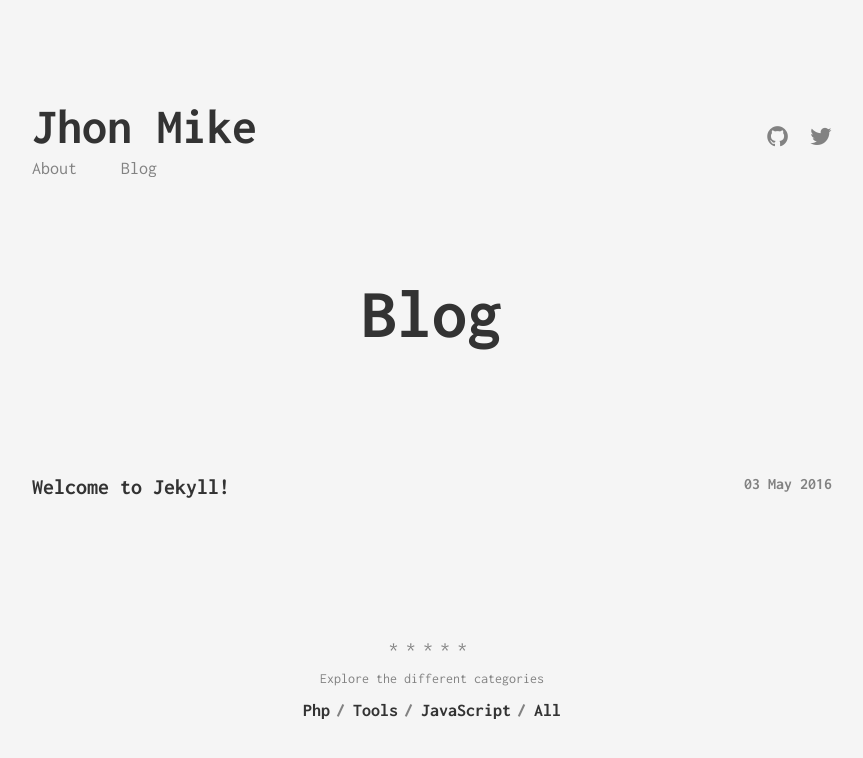
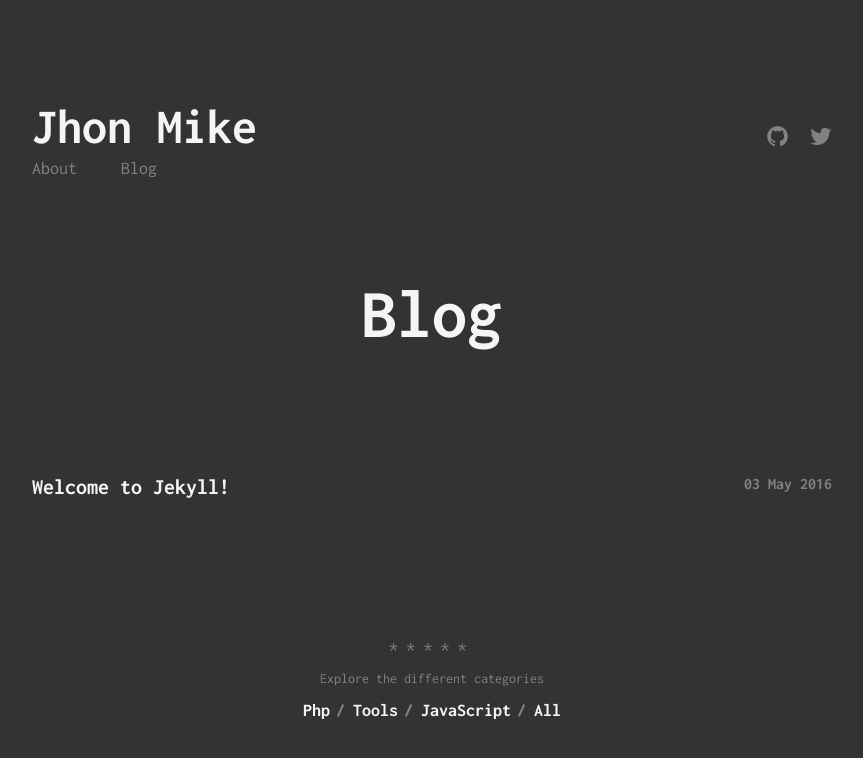
Before and after one commit to jhonmike/website, a Jekyll site: the page built from index.html, in a window 1280 px wide. Shown: the top 758 px of the page, without its empty margins (208-1071 px from the left). Built offline with Jekyll 4.4.1, drawn with Linux system fonts in a browser that asks for light colours.

Commit message:
color theme

```diff
--- a/css/main.scss
+++ b/css/main.scss
@@ -6,8 +6,8 @@ sitemap:
 @charset "utf-8";
 
 /* =Colors */
-$dorian: #F5F5F5;
-$iron: #333333;
+$dorian: #333333;
+$iron: #F5F5F5;
 $cloudy: #828282;
 
 @import
```
